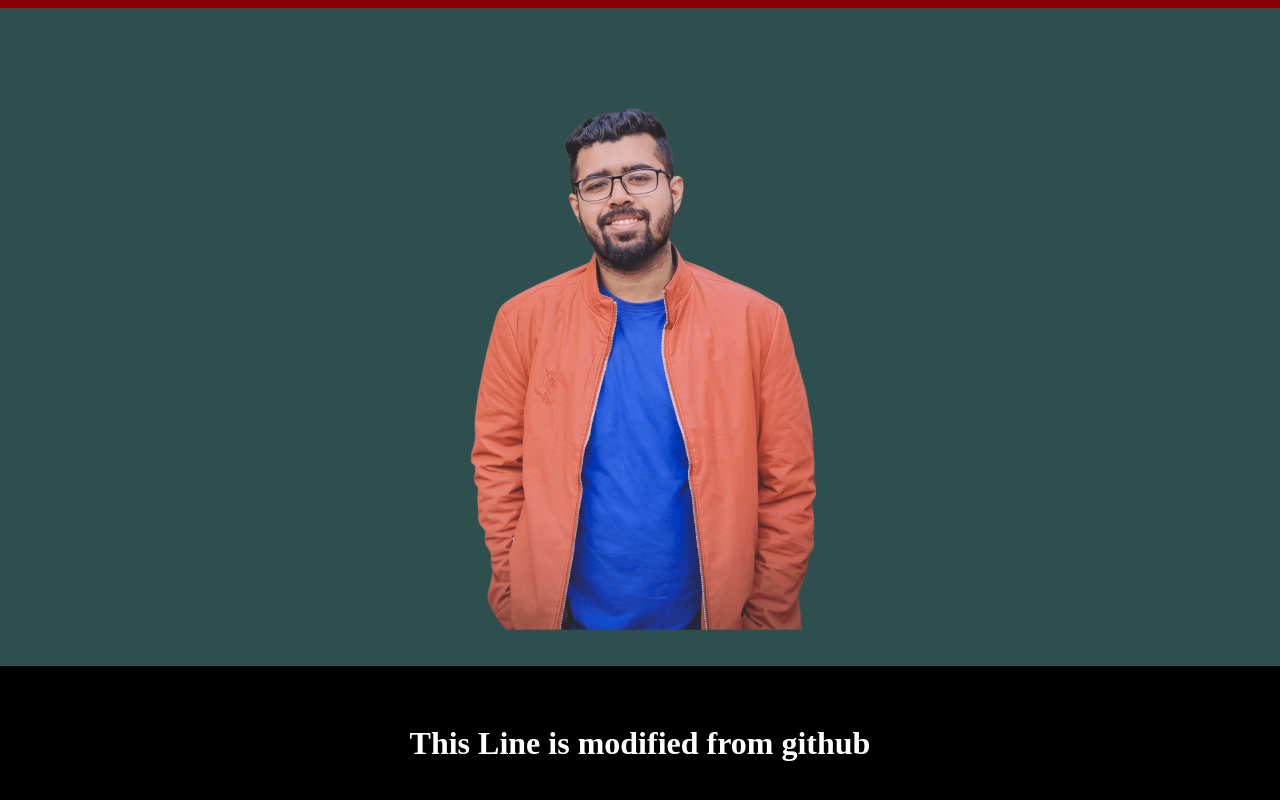
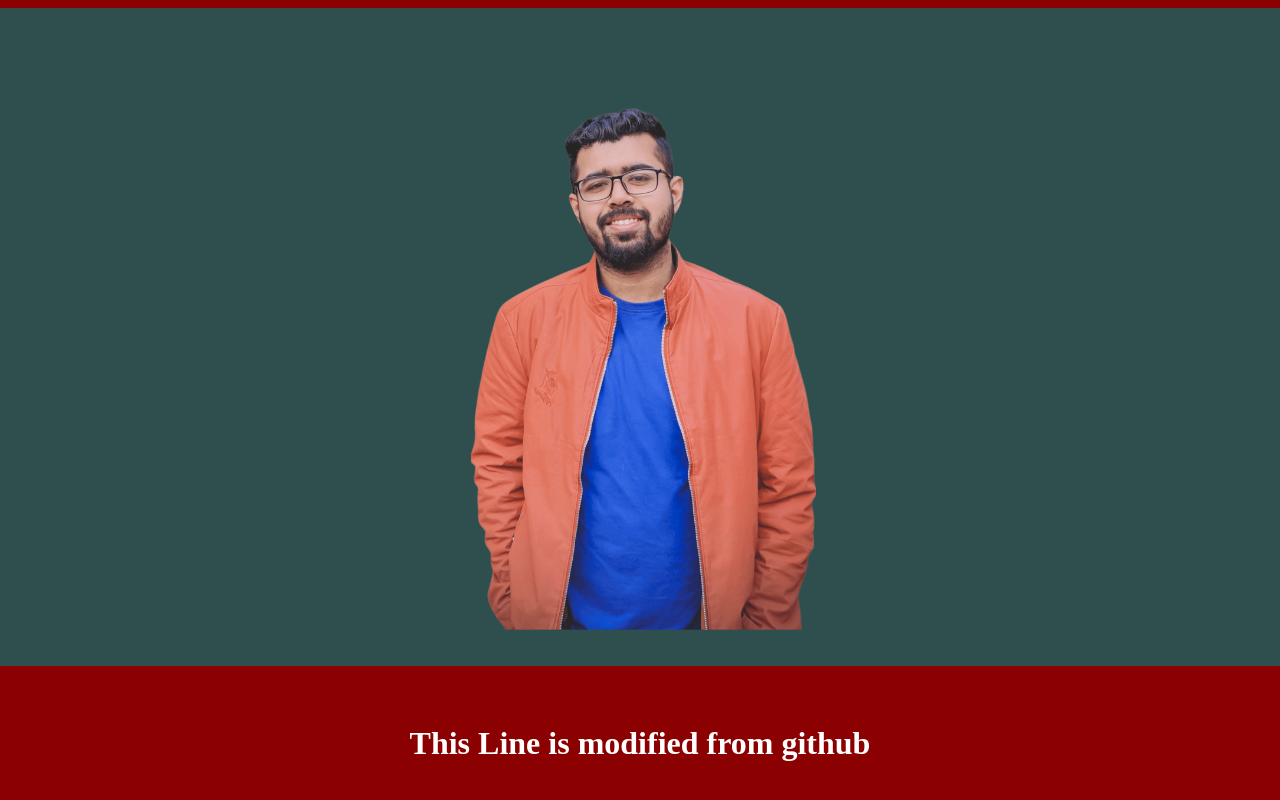
Before and after one commit to toyabulislam/github-pull-push-test, a plain HTML site: page index.html in a window 1280 px wide. Shown: the part 381-1181 px from the top of the page. Drawn offline with Linux system fonts and the light colour scheme.

Commit message:
Update style.css

```diff
--- a/style.css
+++ b/style.css
@@ -37,5 +37,5 @@ section.me{
        width: 400px;
 }
 section.footer{
-       background: black;
+       background: darkred;
 }
```
